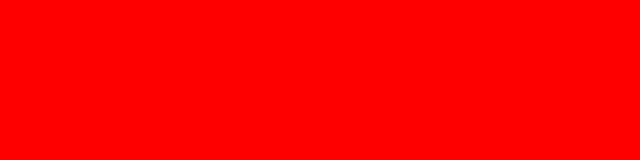
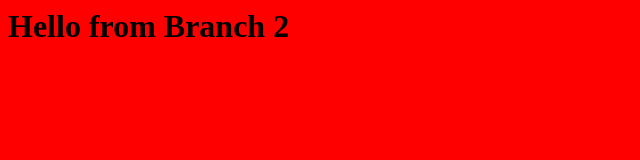
Before and after one commit to Gesserelm/TestRepo, a plain HTML site: page index.html in a window 1280 px wide. Shown: the whole page, without its empty margins (0-640 px from the left). Drawn offline with Linux system fonts and the light colour scheme.

Commit message:
adding some text

```diff
--- a/index.html
+++ b/index.html
@@ -1,4 +1,5 @@
 <html>
 	<body bgcolor="red">
+		<h1>Hello  from Branch 2</h1>
 	</body>
 </html>
```
